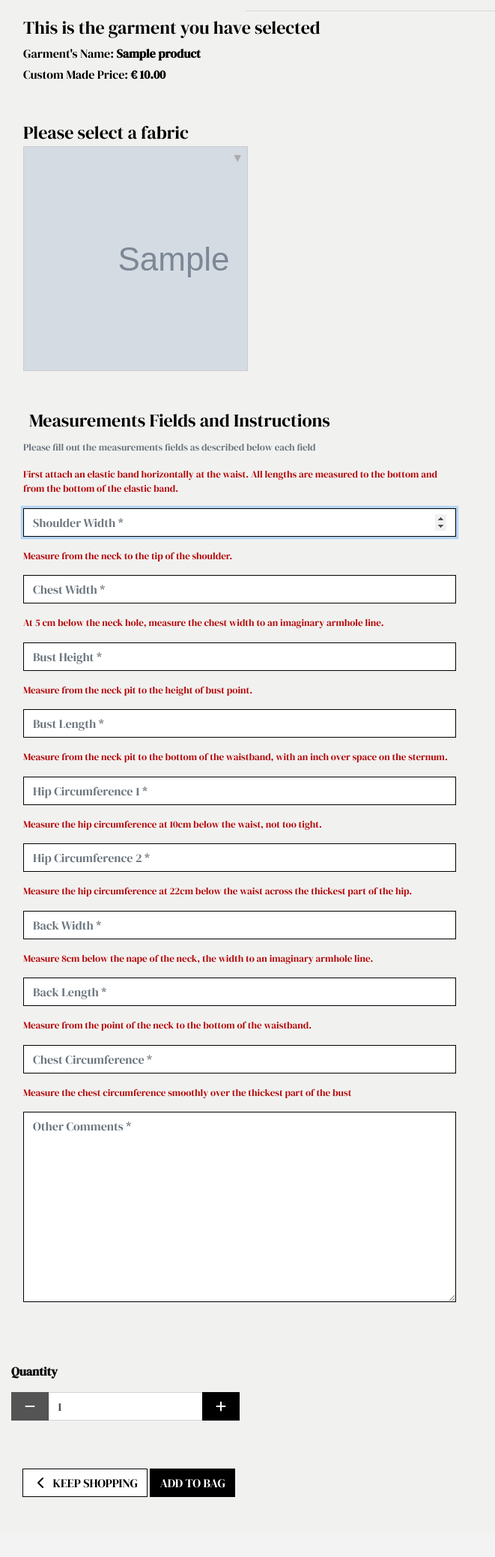
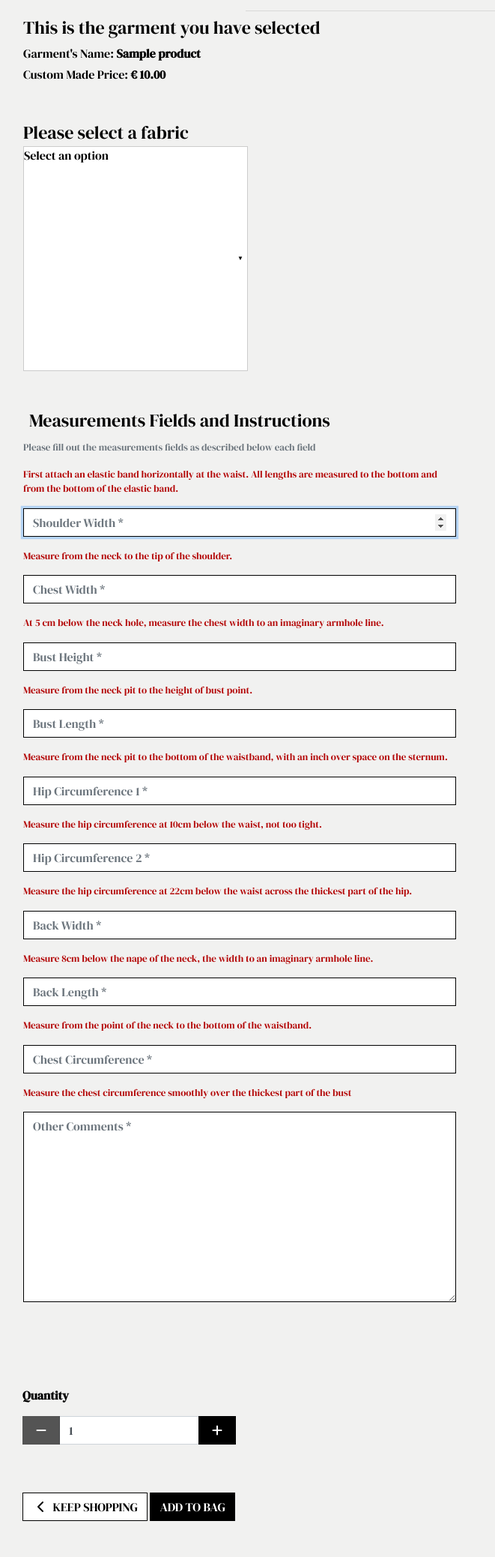
Before and after one commit to Code-Institute-Submissions/patterns_for_fashion, a Django app: page /custom_made/1/ in a window 1280 px wide. Shown: the part 220-2297 px from the top of the page at 75% size, without its empty margins (0-661 px from the left). Before the commit the page ends 2217 px from the top, so only its background shows below. Run offline with Django 3.2, Linux system fonts and the light colour scheme; tables that the repository leaves empty hold one stand-in row (values such as "Sample post"); grey boxes marked "Sample" are stand-in pictures; some libraries are stand-ins or nearby versions.

Commit message:
Try different options for select dropdown for fabrics

```diff
--- a/bag/contexts.py
+++ b/bag/contexts.py
@@ -2,6 +2,7 @@ from decimal import Decimal
 from django.conf import settings
 from django.shortcuts import get_object_or_404
 from products.models import Product
+from fabrics.models import Fabric
 
 
 def bag_contents(request):
@@ -14,19 +15,23 @@ def bag_contents(request):
     for item_id, item_data in bag.items():
         if isinstance(item_data, int):
             product = get_object_or_404(Product, pk=item_id)
+            fabric = get_object_or_404(Fabric, pk=item_id)
             total += item_data * product.price
             product_count += item_data
             bag_items.append({
+                'fabric': fabric,
                 'item_id': item_id,
                 'quantity': item_data,
                 'product': product,
             })
         else:
             product = get_object_or_404(Product, pk=item_id)
+            fabric = get_object_or_404(Fabric, pk=item_id)
             for size, quantity in item_data['items_by_size'].items():
                 total += quantity * product.price
                 product_count += quantity
                 bag_items.append({
+                    'fabric': fabric,
                     'item_id': item_id,
                     'quantity': quantity,
                     'product': product,
--- a/custom_made/static/custom_made/css/custom_made.css
+++ b/custom_made/static/custom_made/css/custom_made.css
@@ -8,7 +8,7 @@ form fieldset p {
 .select-sim {
   width:300px;
   height:300px;
-  line-height:30px;
+  line-height:22px;
   vertical-align:middle;
   position:relative;
   background:white;
@@ -18,13 +18,12 @@ form fieldset p {
 
 .select-sim::after {
   content:"▼";
-  font-size:1em;
+  font-size:0.5em;
   font-family:arial;
   position:absolute;
-  top:15px;
+  top:50%;
   right:5px;
   transform:translate(0, -50%);
-  color: #acabab;
 }
 
 .select-sim:hover::after {
@@ -46,7 +45,7 @@ form fieldset p {
   top:-1px;
   left:-1px;
   width:100%;
-  height:500px;
+  height:600px;
   overflow-y:scroll;
 }
 
@@ -55,9 +54,8 @@ form fieldset p {
 }
 
 .select-sim:hover .options .option {
-  height:30px;
+  height:300px;
   overflow:visible;
-  text-align: center;
 }
 
 .select-sim .options .option img {
@@ -91,5 +89,6 @@ form fieldset p {
 }
 
 .select-sim:hover .options .option input:checked + label {
-  background:#acabab;
+  background:#b30606;
+  color: #ccc;
 }
--- a/custom_made/templates/custom_made/custom_made.html
+++ b/custom_made/templates/custom_made/custom_made.html
@@ -29,21 +29,29 @@
                     <p class="mt-1 mb-0">Garment's Name: <strong>{{ product.name }}</strong></p>
                     <p class="mt-1 mb-0">Custom Made Price: <strong>€ {{ product.price_custom }}</strong></p>
                 </fieldset>
+                <form method="POST">
+                    {% csrf_token %}
                     <fieldset class="rounded px-3 mb-5">
                         <legend class="mt-1 mb-0">Please select a fabric</legend>
                         <div class="select-sim" id="select-fabric">
                             <div class="options">
                                 <div class="option">
-                                <input type="radio" name="fabric" value="fabric" id="fabric" checked/>
+                                    <input type="radio" name="fabric" value="" id="fabric-" checked />
+                                        <label for="fabric-"> Select an option
+                                    </label>
+                                </div>
                                 {% for fabric in fabrics %}
+                                <div class="option">
+                                    <input type="radio" name="fabric" value="fabric" id="fabric" />
                                     <label for="fabric">
-                                        <img src="{{ MEDIA_URL}}{{ fabric.image }}" alt="{{ fabric.name }}"> {{ fabric.name }}
+                                        <img src="{{ fabric.image.url }}" alt="{{ fabric.name }}"> {{ fabric.name }}
                                     </label>
+                                </div>
                                 {% endfor %}
                             </div>
                         </div>
-                    </div>
                     </fieldset>
+                </form>
                 <form action="{% url 'custom_made_view' product.id %}" method="POST" id="custom-made-form">
                     {% csrf_token %}
                     {{ form|crispy }}
@@ -72,9 +80,9 @@
                         {{ custom_product_form.extra_info | as_crispy_field }}
                     </fieldset>
 
-                    <div class="form-row">
-                        <div class="col-12">
-                            <p class="mt-3"><strong>Quantity</strong></p>
+                    <div class="col-12 mt-5 form-row">
+                        <div class="col-12 mt-5">
+                            <p><strong>Quantity</strong></p>
                             <div class="form-group w-50">
                                 <div class="input-group">
                                     <div class="input-group-prepend">
```
Also changed, not shown: bag/views.py (+13 -0 lines). Lines whose indentation alone changed are shown as unchanged.
